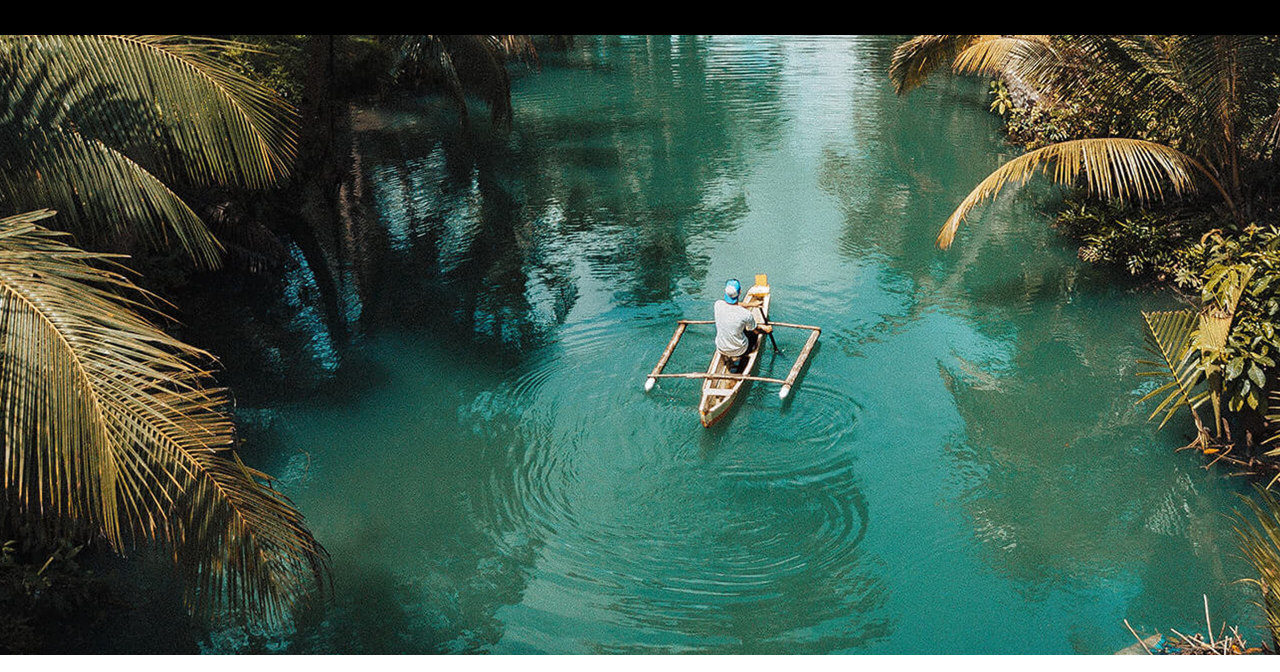
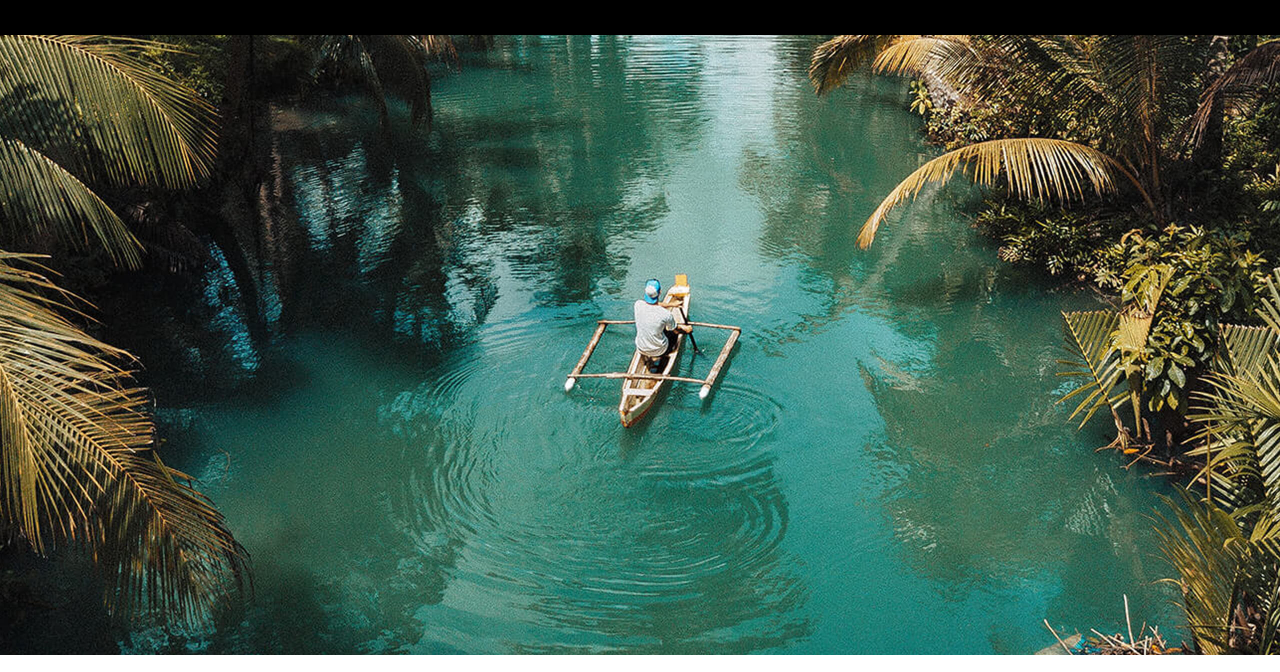
Before and after one commit to FM-Rigo/jornada-viagens, a plain HTML site: page index.html in a window 1280 px wide. Shown: the part 128-800 px from the top of the page. Drawn offline with Linux system fonts and the light colour scheme.

Commit message:
Ajust image centering

```diff
--- a/css/hero.css
+++ b/css/hero.css
@@ -1,22 +1,19 @@
 .hero-img {
   height: 400px;
   width: 100%;
-  background: url(../img/hero-tablet.jpg) no-repeat;
-  background-size: cover;
+  background: url(../img/hero-tablet.jpg) no-repeat center center/cover;
 }
 
 @media screen and (min-width: 768px) {
   .hero-img {
     height: 620px;
-    background: url(../img/hero-tablet.jpg) no-repeat;
-    background-size: cover;
+    background: url(../img/hero-tablet.jpg) no-repeat center center/cover;
   }
 }
 
 @media screen and (min-width: 1024px) {
     .hero-img {
         height: 620px;
-        background: url(../img/hero-desktop.jpg) no-repeat;
-        background-size: cover;
+        background: url(../img/hero-desktop.jpg) no-repeat center center/cover;
     }
 }
```
